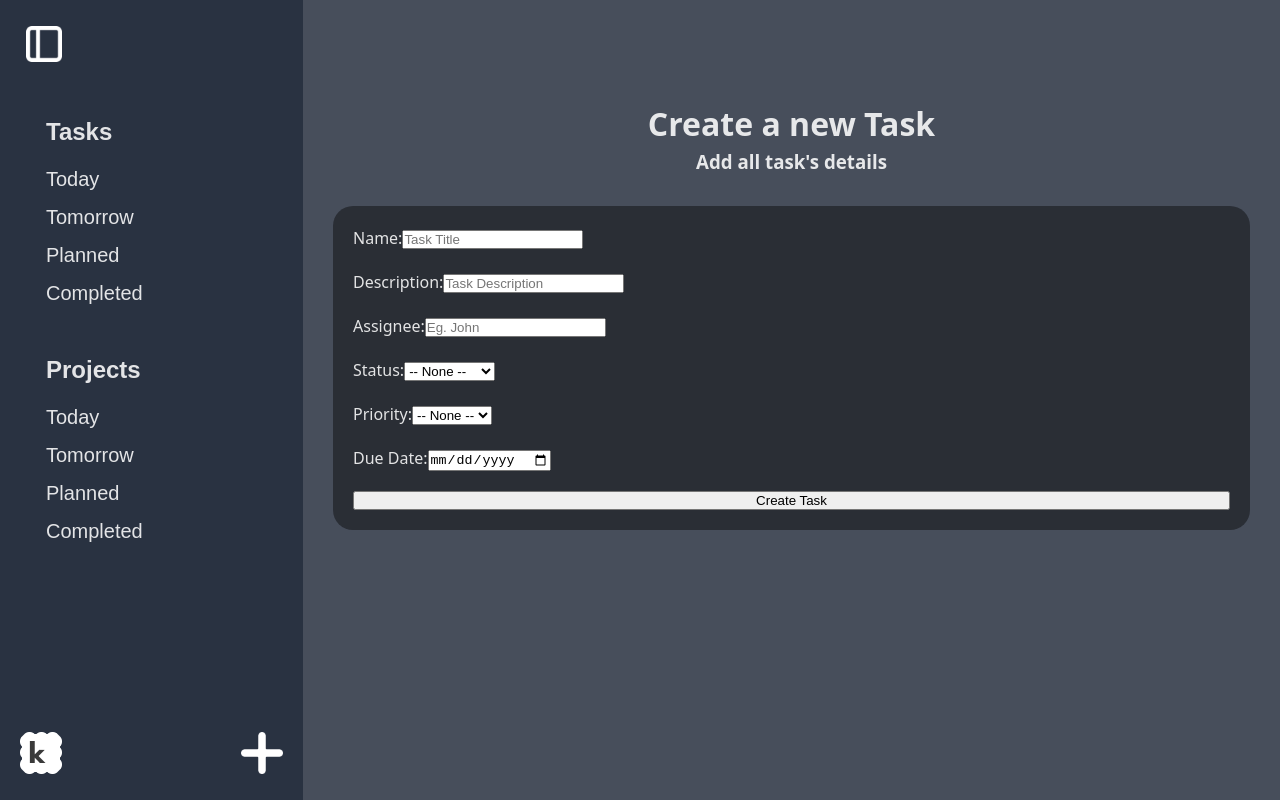
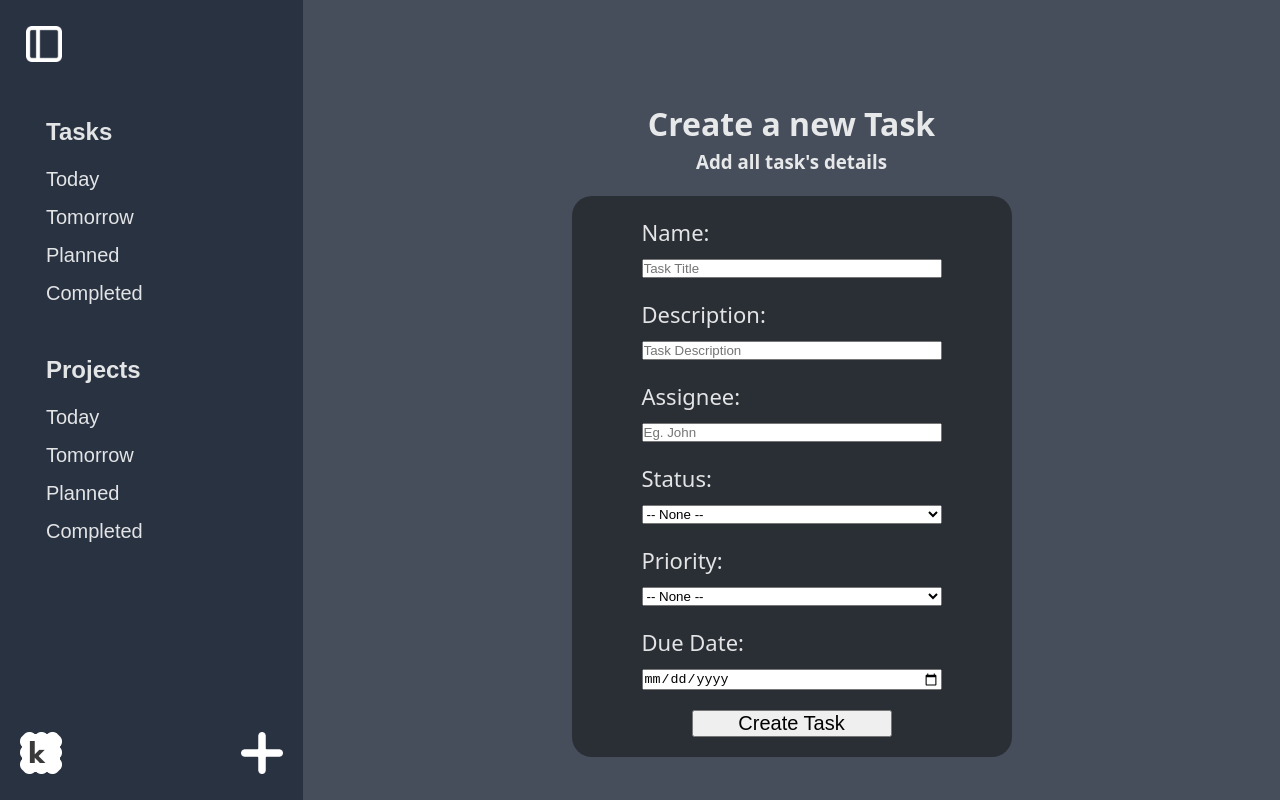
Before and after one commit to naimyasirozcan/kanban-react, a React (Vite) app: page /add-new-task in a window 1280 px wide. Built offline with nearby package versions, Linux system fonts and the light colour scheme; a web font is replaced by a local one.

Commit message:
change style of the form

```diff
--- a/src/pages/addNewTask.jsx
+++ b/src/pages/addNewTask.jsx
@@ -37,13 +37,24 @@ function AddNewTask({taskData,setTaskData}) {
     const formStyle = {
         display:'flex',
         flexDirection: 'column',
+        justifyContent:'center',
+        alignItems:'center',
         gap: '20px',
+        fontSize: '22px'
     }
     const divFormStyle = {
         backgroundColor:'#14161990',
-        margin: '30px',
+        margin: '0 auto',
+        marginTop: '20px',
         padding: '20px',
-        borderRadius: '20px'
+        borderRadius: '20px',
+        width: '400px',
+    }
+    const labelStyle ={
+        display:'flex',
+        flexDirection: 'column',
+        width: '300px',
+        gap:'10px'
     }
     console.log(taskData)
   return (
@@ -51,19 +62,19 @@ function AddNewTask({taskData,setTaskData}) {
       <TitleAndDescription title={'Create a new Task'} description={"Add all task's details"}/>
       <div style={divFormStyle}>
             <form style={formStyle}>
-            <label>
+            <label style={labelStyle}>
                 Name:
                 <input name='title' type="text" placeholder="Task Title"  onChange={handleChange} value={formData.title}></input>
             </label>
-            <label>
+            <label style={labelStyle}>
                 Description:
                 <input name ='description' type="text" placeholder="Task Description" onChange={handleChange} value={formData.description}/>
             </label>
-            <label>
+            <label style={labelStyle}>
                 Assignee:
                 <input name='assignee' type="text" placeholder="Eg. John" onChange={handleChange} value={formData.assignee} />
-            </label>
-            <label>
+            </label >
+            <label style={labelStyle}>
                 Status:
                 <select name="status" onChange={handleChange} value={formData.status} >
                     <option value="">-- None --</option>
@@ -72,7 +83,7 @@ function AddNewTask({taskData,setTaskData}) {
                     <option value="Done"> Done </option>
                 </select>
             </label>
-            <label>
+            <label style={labelStyle}>
                 Priority:
                 <select name="priority" onChange={handleChange} value={formData.priority} >
                     <option value="">-- None --</option>
@@ -81,11 +92,11 @@ function AddNewTask({taskData,setTaskData}) {
                     <option value="High"> High </option>
                 </select>
             </label>
-            <label>
+            <label style={labelStyle}>
                 Due Date:
                 <input type="date" name="dueDate" onChange={handleChange} value={formData.dueDate}/>
             </label>
-            <button type="submit"onClick={handleAddTaskData}>Create Task</button>
+            <button style={{width:'200px',fontSize:'20px'}} type="submit"onClick={handleAddTaskData}>Create Task</button>
         </form>
         </div>
     </>
```
